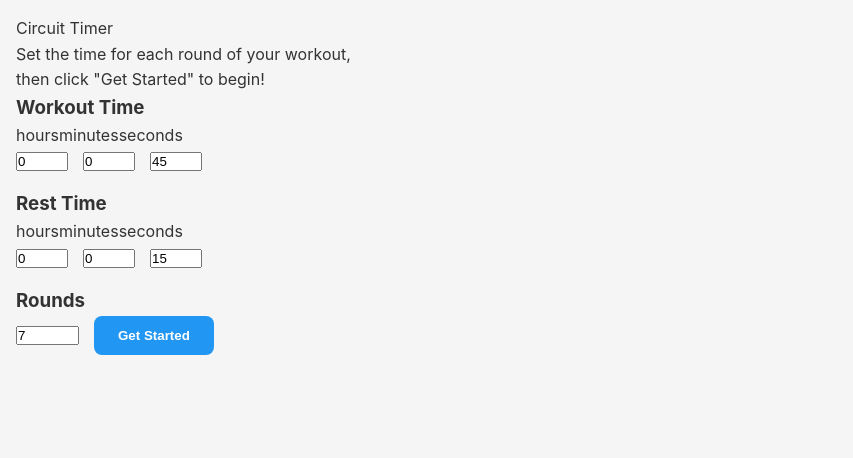
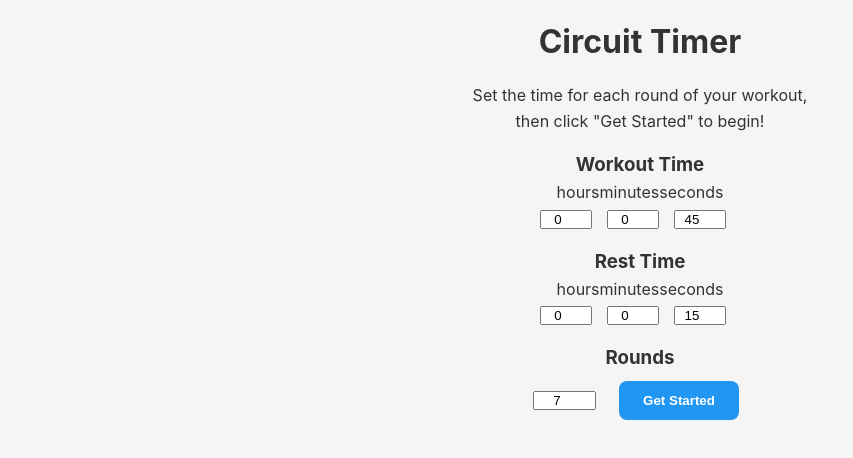
Before and after one commit to kellysdev/circuit-timer, a React (Vite) app: page / in a window 1280 px wide. Shown: the top 458 px of the page, without its empty margins (0-853 px from the left). Built offline with nearby package versions, Linux system fonts and the light colour scheme.

Commit message:
Blend existing CSS with CSS from new mockup
Still need to change MUI "success" color to the lighter green used as primary-color.

```diff
--- a/src/index.css
+++ b/src/index.css
@@ -9,9 +9,10 @@
 }
 
 *{
-margin: 0;
+  margin: auto;
   padding: 0;
   box-sizing: border-box;
+  text-align: center;
 }
 
 body {
@@ -22,7 +23,13 @@ line-height: 1.6;
   padding: var(--spacing-unit);
 }
 
+header {
+  font-size: xx-large;
+  font-weight: bolder;
+}
+
 .btn {
+  margin: 0.5rem;
   padding: 0.75rem 1.5rem;
   border-radius: var(--border-radius);
   border: none;
@@ -58,6 +65,10 @@ color: white;
 
 /* Edit Workout */
 
+.instructions {
+  padding: 1em;
+}
+
 input {
   margin: 0 15px 18px 0;
 }
```
Lines whose indentation alone changed are shown as unchanged.
